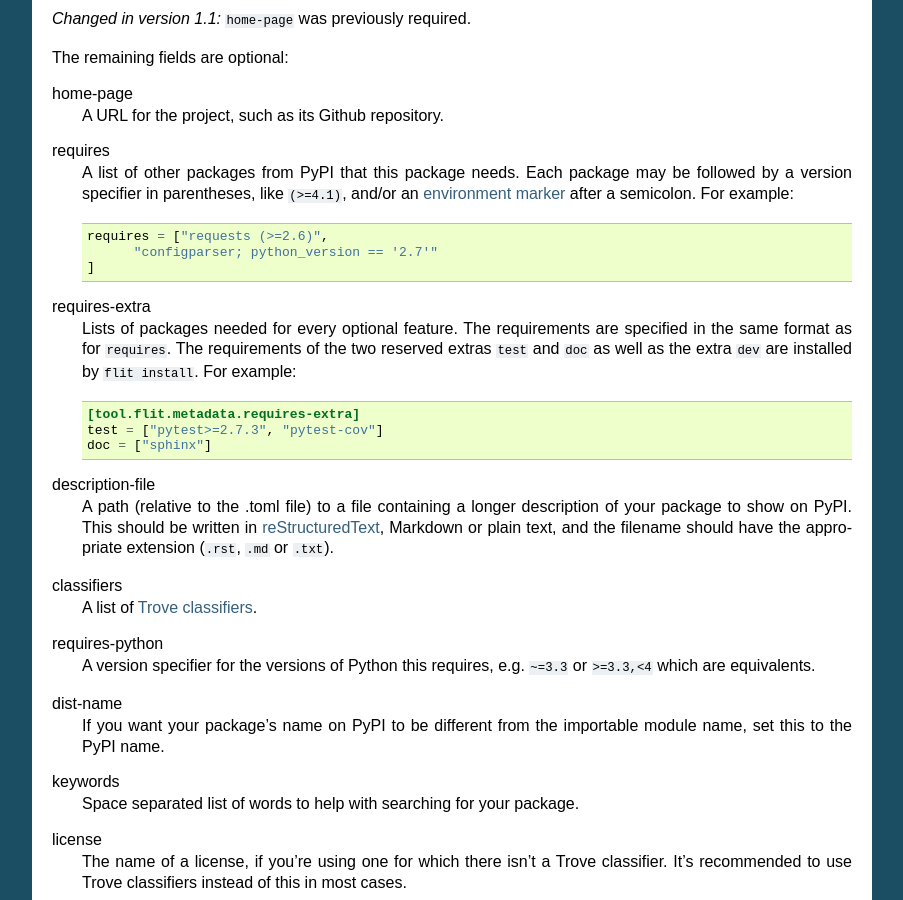
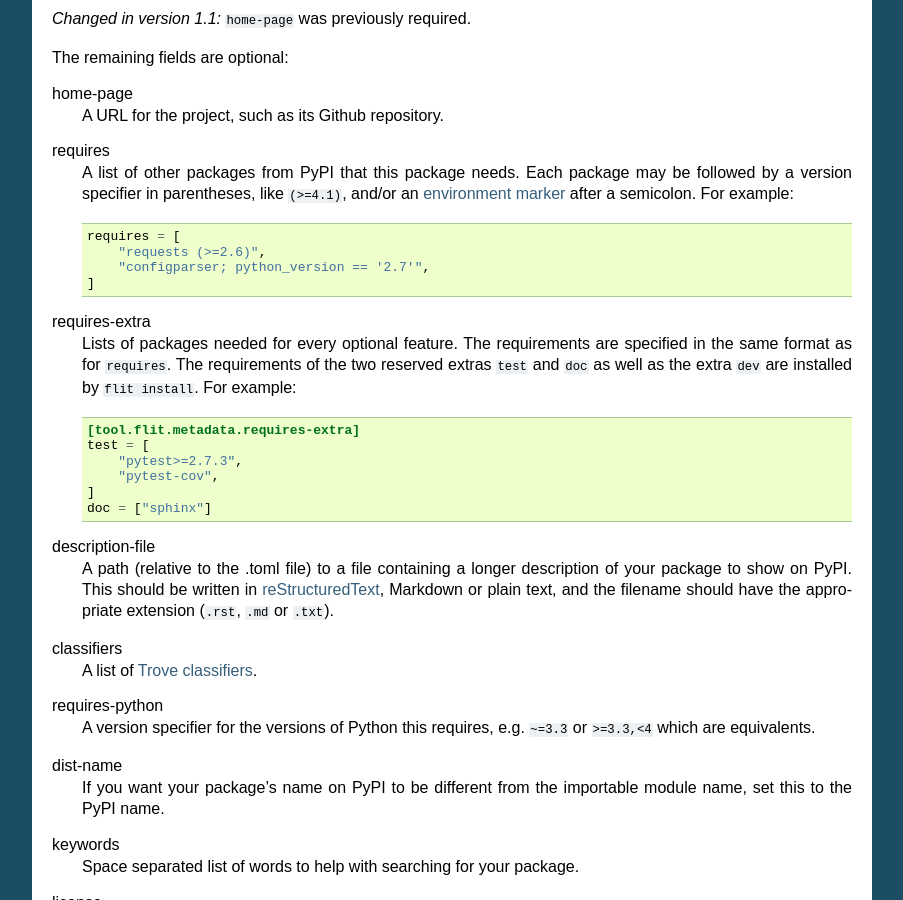
Before and after one commit to pypa/flit, a Sphinx documentation site: the page built from doc/pyproject_toml.rst, in a window 1280 px wide and 900 px high, scrolled down 820 px. Shown: the whole window, without its empty margins (198-1101 px from the left). Built offline with Sphinx 7.4.7, drawn with Linux system fonts in a browser that asks for light colours.

```diff
--- a/doc/pyproject_toml.rst
+++ b/doc/pyproject_toml.rst
@@ -63,8 +63,9 @@ requires
 
   .. code-block:: toml
 
-      requires = ["requests (>=2.6)",
-            "configparser; python_version == '2.7'"
+      requires = [
+          "requests (>=2.6)",
+          "configparser; python_version == '2.7'",
       ]
 
 requires-extra
@@ -76,7 +77,10 @@ requires-extra
   .. code-block:: toml
 
       [tool.flit.metadata.requires-extra]
-      test = ["pytest>=2.7.3", "pytest-cov"]
+      test = [
+          "pytest>=2.7.3",
+          "pytest-cov",
+      ]
       doc = ["sphinx"]
 
 description-file
@@ -111,14 +115,16 @@ Here's the full metadata section from flit itself:
     author="Thomas Kluyver"
     author-email="thomas@kluyver.me.uk"
     home-page="https://github.com/takluyver/flit"
-    requires=["requests",
+    requires=[
+        "requests",
         "docutils",
         "requests_download",
         "pytoml",
     ]
     requires-python="3"
     description-file="README.rst"
-    classifiers=["Intended Audience :: Developers",
+    classifiers=[
+        "Intended Audience :: Developers",
         "License :: OSI Approved :: BSD License",
         "Programming Language :: Python :: 3",
         "Topic :: Software Development :: Libraries :: Python Modules",
```
